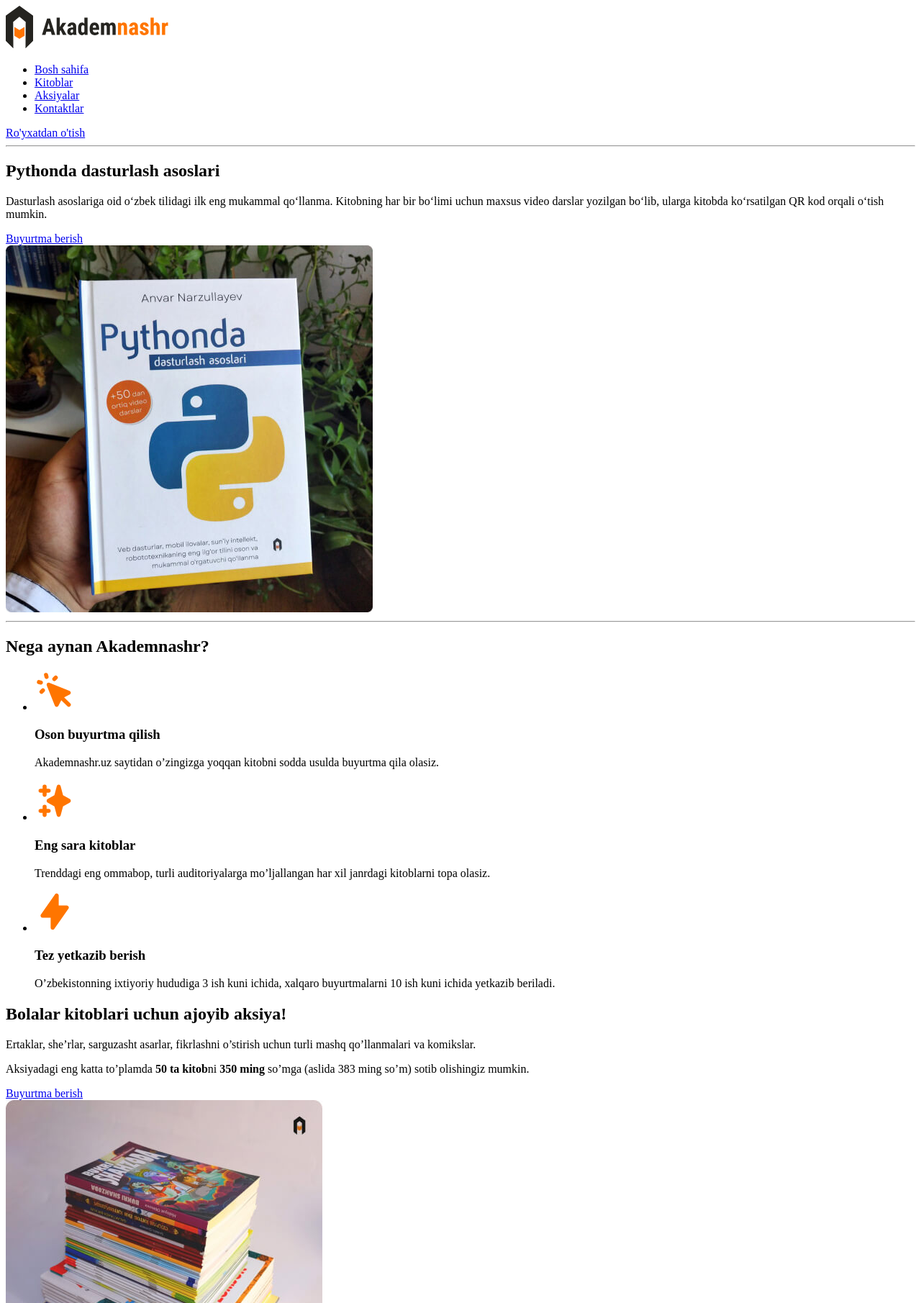
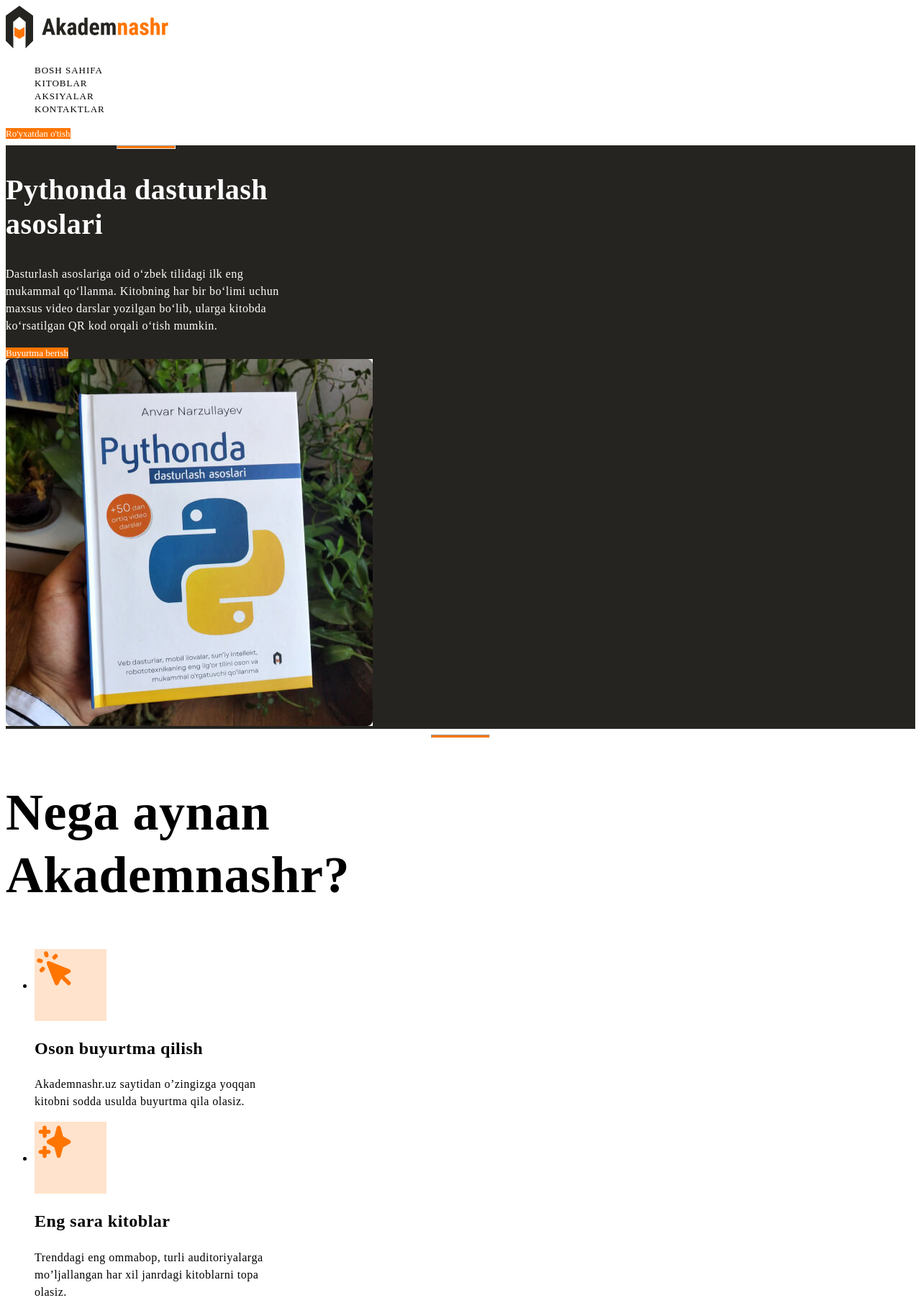
Before and after one commit to abdullokhjorayev/akademnashr-promo, a plain HTML site: page index.html in a window 1280 px wide. Shown: the top 1811 px of the page at 72% size. Drawn offline with Linux system fonts and the light colour scheme.

Commit message:
Add color, text, size and list styles.

```diff
--- /dev/null
+++ b/css/styles.css
@@ -0,0 +1,115 @@
+.header{
+  background-color: #ffffff;
+}
+.nav-list{
+  list-style: none;
+}
+.nav-link{
+  text-decoration: none;
+  color: #000000;
+  font-weight: 500;
+  font-size: 13px;
+  line-height: 15px;
+  letter-spacing: 1px;
+  text-transform: uppercase;
+}
+.btn{
+  font-size: 13px;
+  line-height: 15px;
+  background-color: #ff7500;
+  color: #ffffff;
+  text-decoration: none;
+}
+.hero{
+  background-color: #252420;
+  color: #ffffff;
+}
+.hero-content{
+  width: 390px;
+}
+.orange-line{
+  width: 80px;
+  height: 3px;
+  background-color: #ff7500;
+}
+.hero-heading{
+  font-size: 40px;
+  line-height: 1.2;
+  letter-spacing: 0.5px;
+}
+.hero-text{
+  font-size: 16px;
+  line-height: 1.5;
+  letter-spacing: 0.5px;
+}
+.hero-img{
+  width: 510px;
+  height: 510px;
+}
+.features-heading{
+  width: 440px;
+  font-size: 72px;
+  line-height: 1.2;
+  letter-spacing: 0.5px;
+}
+.feature{
+  width: 340px;
+}
+.feature-icon-wrapper{
+  width: 100px;
+  height: 100px;
+  background-color: rgba(255, 117, 0, 0.2);
+}
+.feature-heading{
+  font-size: 24px;
+  line-height: 1.2;
+  letter-spacing: 0.5px;
+}
+.feature-info{
+  font-size: 16px;
+  line-height: 1.5;
+  letter-spacing: 0.5px;
+}
+.promo{
+  background-color: #252420;
+  color: #ffffff;
+}
+.promo-content{
+  width: 440px;
+}
+.promo-heading{
+  font-size: 40px;
+  line-height: 48px;
+}
+.promo-text{
+  font-size: 16px;
+  line-height: 1.5;
+  letter-spacing: 0.5px;
+}
+.promo-highlight{
+  color: #ff7500;
+}
+.promo-img{
+  width: 440px;
+  height: 440px;
+  object-fit: cover;
+}
+.footer{
+  background-color: #f8f8f8;
+}
+.footer ul{
+  list-style: none;
+}
+.footer-divider{
+  background-color: rgba(37, 36, 32, 0.5);
+  height: 2px;
+}
+.footer-links{
+  width: 224px;
+}
+.footer-links a{
+  text-decoration: none;
+  color: #252420;
+  font-size: 16px;
+  line-height: 19px;
+}
--- a/index.html
+++ b/index.html
@@ -4,74 +4,82 @@
   <meta charset="UTF-8">
   <meta http-equiv="X-UA-Compatible" content="IE=edge">
   <meta name="viewport" content="width=device-width, initial-scale=1.0">
-  <title>Akademnashr</title>
+  <title>Akademnashr promo sayt</title>
+  <!-- Link for css -->
+  <link rel="stylesheet" href="./css/styles.css">
 </head>
 <body>
   <!-- Header -->
-  <header> <!-- Semantic HTML -->
+  <header class="header"> <!-- Semantic HTML -->
     <a href="index.html"> <!-- Anchor -->
       <img src="./img/logo.svg" alt="Akademnashr logo" width="227" height="60"> <!-- Image element -->
     </a>
-    <nav>
-      <ul> <!-- Unordered list -->
-        <li><a href="#">Bosh sahifa</a></li> <!-- List item -->
-        <li><a href="#">Kitoblar</a></li>
-        <li><a href="#">Aksiyalar</a></li>
-        <li><a href="#">Kontaktlar</a></li>
+    <nav class="nav">
+      <ul class="nav-list"> <!-- Unordered list -->
+        <li><a class="nav-link" href="#">Bosh sahifa</a></li> <!-- List item -->
+        <li><a class="nav-link" href="#">Kitoblar</a></li>
+        <li><a class="nav-link" href="#">Aksiyalar</a></li>
+        <li><a class="nav-link" href="#">Kontaktlar</a></li>
       </ul>
     </nav>
-    <a href="#">Ro'yxatdan o'tish</a>
+    <a class="btn" href="#">Ro'yxatdan o'tish</a>
   </header>
 
   <main>
     <!-- Hero -->
-    <section>
-      <div> <!-- Division -->
-        <hr> <!-- Horizontal rule -->
-        <h2>Pythonda dasturlash asoslari</h2> <!-- Heading -->
-        <p>Dasturlash asoslariga oid o‘zbek tilidagi ilk eng mukammal qo‘llanma. Kitobning har bir bo‘limi uchun maxsus video darslar yozilgan bo‘lib, ularga kitobda ko‘rsatilgan QR kod orqali o‘tish mumkin.</p> <!-- Paragraph -->
-        <a href="#">Buyurtma berish</a>
+    <section class="hero">
+      <div class="hero-content"> <!-- Division -->
+        <hr class="orange-line"> <!-- Horizontal rule -->
+        <h2 class="hero-heading">Pythonda dasturlash asoslari</h2> <!-- Heading -->
+        <p class="hero-text">Dasturlash asoslariga oid o‘zbek tilidagi ilk eng mukammal qo‘llanma. Kitobning har bir bo‘limi uchun maxsus video darslar yozilgan bo‘lib, ularga kitobda ko‘rsatilgan QR kod orqali o‘tish mumkin.</p> <!-- Paragraph -->
+        <a class="btn" href="#">Buyurtma berish</a>
       </div>
-      <img src="./img/python-book.jpg" alt="Pythonda dasturlash asoslari kitobi" width="510" height="510" srcset="./img/python-book.jpg 1x, ./img/python-book@2x.jpg 2x">
+      <img class="hero-img" src="./img/python-book.jpg" alt="Pythonda dasturlash asoslari kitobi" width="510" height="510" srcset="./img/python-book.jpg 1x, ./img/python-book@2x.jpg 2x">
     </section>
 
     <!-- Features -->
     <section>
-      <hr>
-      <h2>Nega aynan Akademnashr?</h2>
+      <hr class="orange-line">
+      <h2 class="features-heading">Nega aynan Akademnashr?</h2>
       <ul>
-        <li>
-          <img src="./img/icon-cursor-click.svg" alt="" width="56" height="56">
-          <h3>Oson buyurtma qilish</h3>
-          <p>Akademnashr.uz saytidan o’zingizga yoqqan kitobni sodda usulda buyurtma qila olasiz.</p>
+        <li class="feature">
+          <div class="feature-icon-wrapper">
+            <img src="./img/icon-cursor-click.svg" alt="" width="56" height="56">
+          </div>
+          <h3 class="feature-heading">Oson buyurtma qilish</h3>
+          <p class="feature-info">Akademnashr.uz saytidan o’zingizga yoqqan kitobni sodda usulda buyurtma qila olasiz.</p>
         </li>
-        <li>
-          <img src="./img/icon-sparkles.svg" alt="" width="56" height="56">
-          <h3>Eng sara kitoblar</h3>
-          <p>Trenddagi eng ommabop, turli auditoriyalarga mo’ljallangan har xil janrdagi kitoblarni topa olasiz.</p>
+        <li class="feature">
+          <div class="feature-icon-wrapper">
+            <img src="./img/icon-sparkles.svg" alt="" width="56" height="56">
+          </div>
+          <h3 class="feature-heading">Eng sara kitoblar</h3>
+          <p class="feature-info">Trenddagi eng ommabop, turli auditoriyalarga mo’ljallangan har xil janrdagi kitoblarni topa olasiz.</p>
         </li>
-        <li>
-          <img src="./img/icon-lightning-bolt.svg" alt="" width="56" height="56">
-          <h3>Tez yetkazib berish</h3>
-          <p>O’zbekistonning ixtiyoriy hududiga 3 ish kuni ichida, xalqaro buyurtmalarni 10 ish kuni ichida yetkazib beriladi.</p>
+        <li class="feature">
+          <div class="feature-icon-wrapper">
+            <img src="./img/icon-lightning-bolt.svg" alt="" width="56" height="56">
+          </div>
+          <h3 class="feature-heading">Tez yetkazib berish</h3>
+          <p class="feature-info">O’zbekistonning ixtiyoriy hududiga 3 ish kuni ichida, xalqaro buyurtmalarni 10 ish kuni ichida yetkazib beriladi.</p>
         </li>
       </ul>
     </section>
 
     <!-- Aksiya -->
-    <section>
-      <div>
-        <h2>Bolalar kitoblari uchun ajoyib aksiya!</h2>
-        <p>Ertaklar, she’rlar, sarguzasht asarlar, fikrlashni o’stirish uchun turli mashq qo’llanmalari va komikslar.</p>
-        <p>Aksiyadagi eng katta to’plamda <strong>50 ta kitob</strong>ni <strong>350 ming</strong> so’mga (aslida 383 ming so’m) sotib olishingiz mumkin.</p>
-        <a href="#">Buyurtma berish</a>
+    <section class="promo">
+      <div class="promo-content">
+        <h2 class="promo-heading">Bolalar kitoblari uchun ajoyib aksiya!</h2>
+        <p class="promo-text">Ertaklar, she’rlar, sarguzasht asarlar, fikrlashni o’stirish uchun turli mashq qo’llanmalari va komikslar.</p>
+        <p class="promo-text">Aksiyadagi eng katta to’plamda <strong class="promo-highlight">50 ta kitob</strong>ni <strong class="promo-highlight">350 ming</strong> so’mga (aslida 383 ming so’m) sotib olishingiz mumkin.</p>
+        <a class="btn" href="#">Buyurtma berish</a>
       </div>
-      <img src="./img/sale-img.jpg" alt="Aksiyadagi kitoblar" width="440" height="440" srcset="./img/sale-img.jpg 1x, ./img/sale-img@2x.jpg 2x">
+      <img class="promo-img" src="./img/sale-img.jpg" alt="Aksiyadagi kitoblar" width="440" height="440" srcset="./img/sale-img.jpg 1x, ./img/sale-img@2x.jpg 2x">
     </section>
   </main>
 
   <!-- Footer -->
-  <footer>
+  <footer class="footer">
     <div>
       <a href="index.html">
         <img src="./img/logo.svg" alt="Akademnashr logo" width="227" height="60">
@@ -95,17 +103,17 @@
         </li>
       </ul>
     </div>
-    <hr>
+    <hr class="footer-divider">
     <!-- Linklar -->
     <div>
-      <ul>
+      <ul class="footer-links">
         <li><a href="#">Bosh sahifa</a></li>
         <li><a href="#">Kitoblar</a></li>
         <li><a href="#">Aksiyalar</a></li>
         <li><a href="#">Yangiliklar</a></li>
         <li><a href="#">Kontaktlar</a></li>
       </ul>
-      <ul>
+      <ul class="footer-links">
         <li><a href="#">Ilmiy nashrlar</a></li>
         <li><a href="#">Ilmiy-ommabop nashrlar</a></li>
         <li><a href="#">Ma’rifiy nashrlar</a></li>
@@ -114,12 +122,12 @@
         <li><a href="#">Abituriyentlar uchun</a></li>
         <li><a href="#">Bolalar uchun</a></li>
       </ul>
-      <ul>
+      <ul class="footer-links">
         <li><a href="#">Ko’p so’raladigan savollar</a></li>
         <li><a href="#">Yetkazib berish haqida</a></li>
         <li><a href="#">To’lov usullari haqida</a></li>
       </ul>
-      <ul>
+      <ul class="footer-links">
         <li><a href="#">Bo’sh ish o’rinlari</a></li>
         <li><a href="#">Biz bilan bog’lanish</a></li>
         <li><a href="#">Maxfiylik nizomi</a></li>
```
